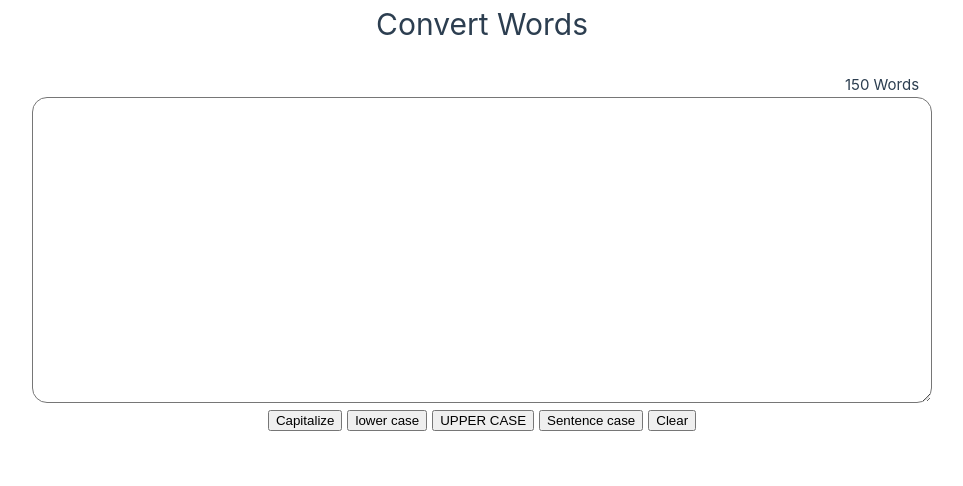
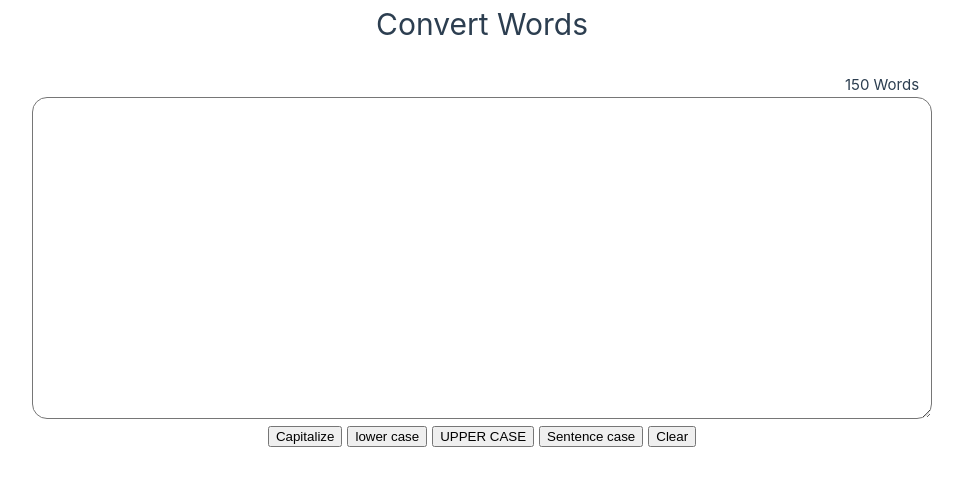
Before and after one commit to anangyoga/word-converter, a Vue app: page / in a window 1280 px wide. Shown: the top 486 px of the page, without its empty margins (158-1121 px from the left). Built offline with nearby package versions, Linux system fonts and the light colour scheme.

Commit message:
fix: input field details

```diff
--- a/src/components/InputField.vue
+++ b/src/components/InputField.vue
@@ -24,9 +24,10 @@
 }
 textarea {
   border-radius: 15px;
-
+  padding: 10px;
   width: 900px;
   overflow: hidden;
+  outline: none;
 }
 
 .buttons {
```
